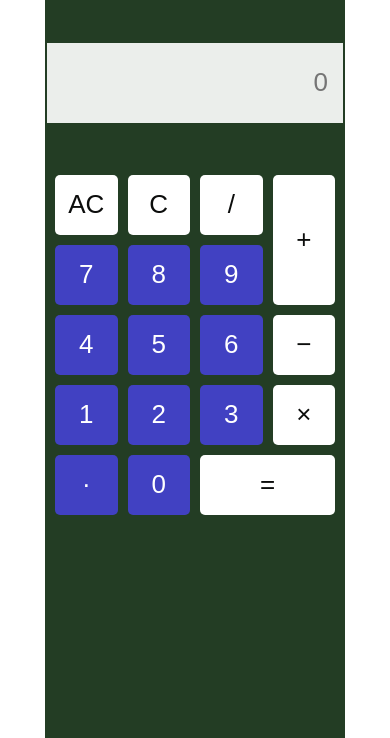
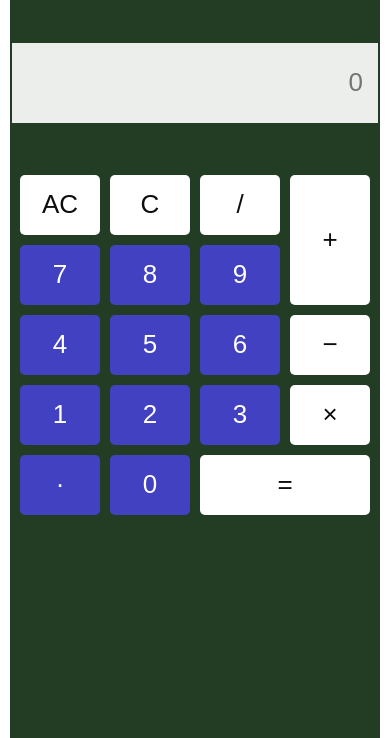
Before and after one commit to arjunara/simple-calculator, a React app: page / in a window 390 px wide. Shown: the part 106-844 px from the top of the page. Built offline with nearby package versions, Linux system fonts and the light colour scheme.

Commit message:
small changes

```diff
--- a/package.json
+++ b/package.json
@@ -1,7 +1,7 @@
 {
   "name": "calculator",
   "version": "0.1.0",
-  "homepage": "https://arjunara.github.io/calculator",
+  "homepage": "https://arjunara.github.io/simple-calculator",
   "private": true,
   "dependencies": {
     "@testing-library/jest-dom": "^5.16.5",
--- a/src/Calculator.css
+++ b/src/Calculator.css
@@ -75,7 +75,7 @@
     cursor: pointer;
 }
 
-.pad-btn:hover {
+.pad-btn:active {
     background-color: #7ef219;
     transform: scale(1.1);
     font-size: 32px;
@@ -102,3 +102,10 @@
     color: var(--error-note);
     font-family: cursive;
 }
+
+@media screen and (max-width: 600px) {
+    .home {
+        width: 100%;
+        margin: auto 10px;
+    }
+}
```
